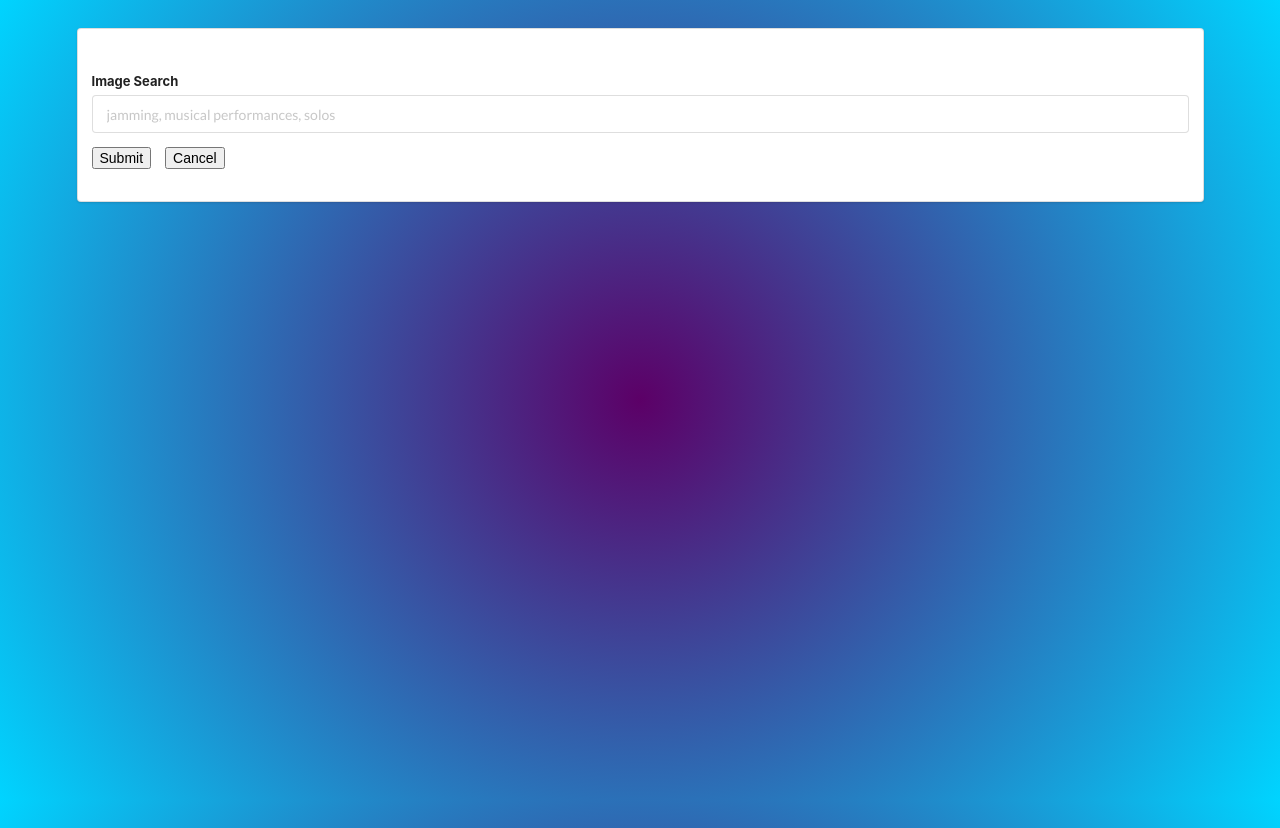
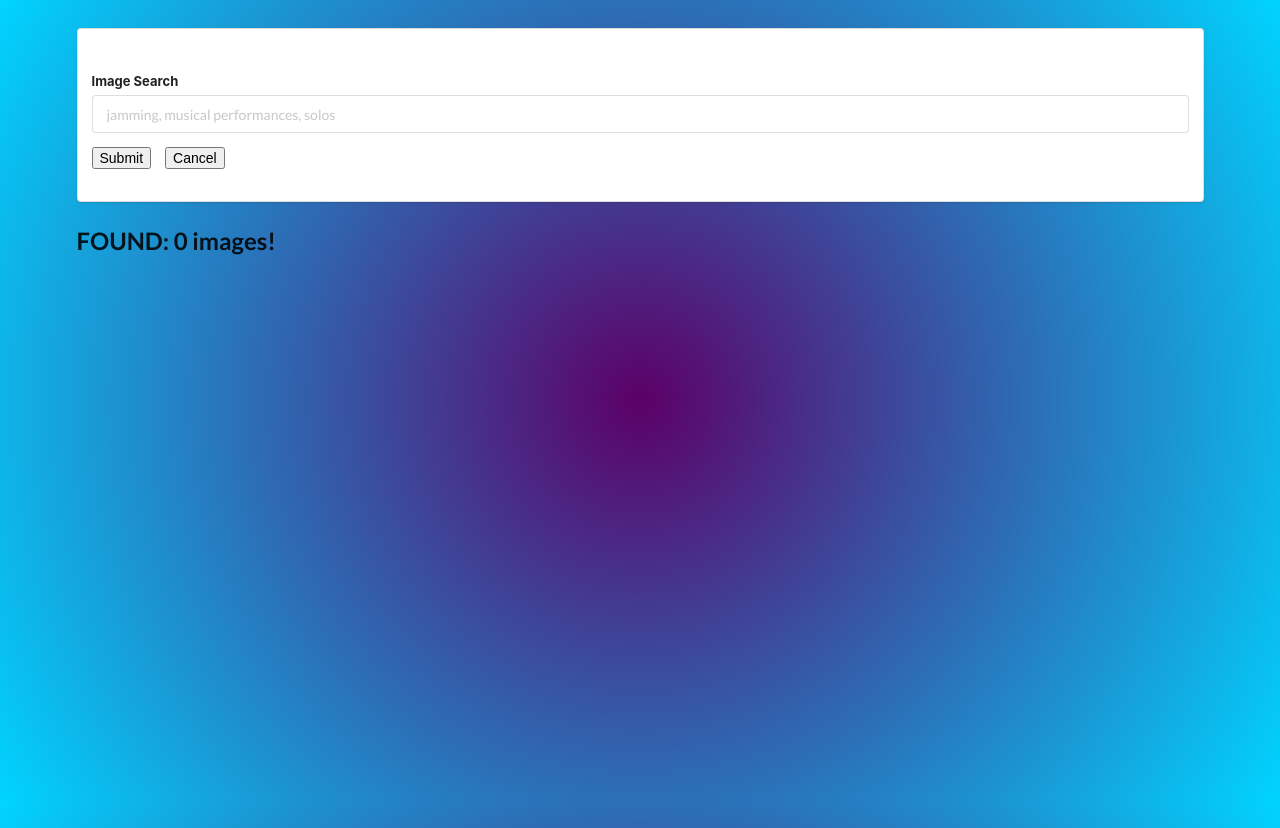
Before and after one commit to curvgrl5000/unsplashed, a React (Create React App) app: page / in a window 1280 px wide. Built offline with nearby package versions, Linux system fonts and the light colour scheme.

Commit message:
added the async terms and started to create a function that's going to display the results

```diff
--- a/src/components/App.js
+++ b/src/components/App.js
@@ -12,7 +12,7 @@ class App extends React.Component {
   	}
   }
 
-  async onSearchSubmit(term){
+  onSearchSubmit = async (term) => {
   	const response = await axios.get('https://api.unsplash.com/search/photos', {
   		params:  { query: term },
       headers: {
@@ -20,16 +20,13 @@ class App extends React.Component {
       }
   	});
 
-  	console.log(response.data.results);
+  	this.setState({ collection: response.data.results });
   }
 
-  displayImages = (collection) => {
-  	collection.map((image, index) => {
-  		return `<ul>
-  		         <li>
-  		           <img id=${index} src=${image.urls.regular} />
-  		         </li>
-  		        </ul>`
+  displayImages(collection){
+  	console.log(collection)
+  	collection.map( (image, index) => {
+  		return `<li><img id=${index} src=${image.urls.regular} </li>`
   	})
   }
 
@@ -37,7 +34,11 @@ class App extends React.Component {
 	  return (
 	    <div className="ui container tinyForm">
 	      <SearchBar onSubmit={this.onSearchSubmit}/>
-	      {this.displayImages(this.state.collection)}
+	      <ul>
+	        {this.displayImages(this.state.collection)}
+	      </ul>
+	      <h2>FOUND: {this.state.collection.length} images!</h2>
+
 	    </div>
 	  );
 	}
--- a/src/index.css
+++ b/src/index.css
@@ -13,3 +13,7 @@ code {
   font-family: source-code-pro, Menlo, Monaco, Consolas, "Courier New",
     monospace;
 }
+
+.hidden {
+	visibility: hidden;
+}
```
